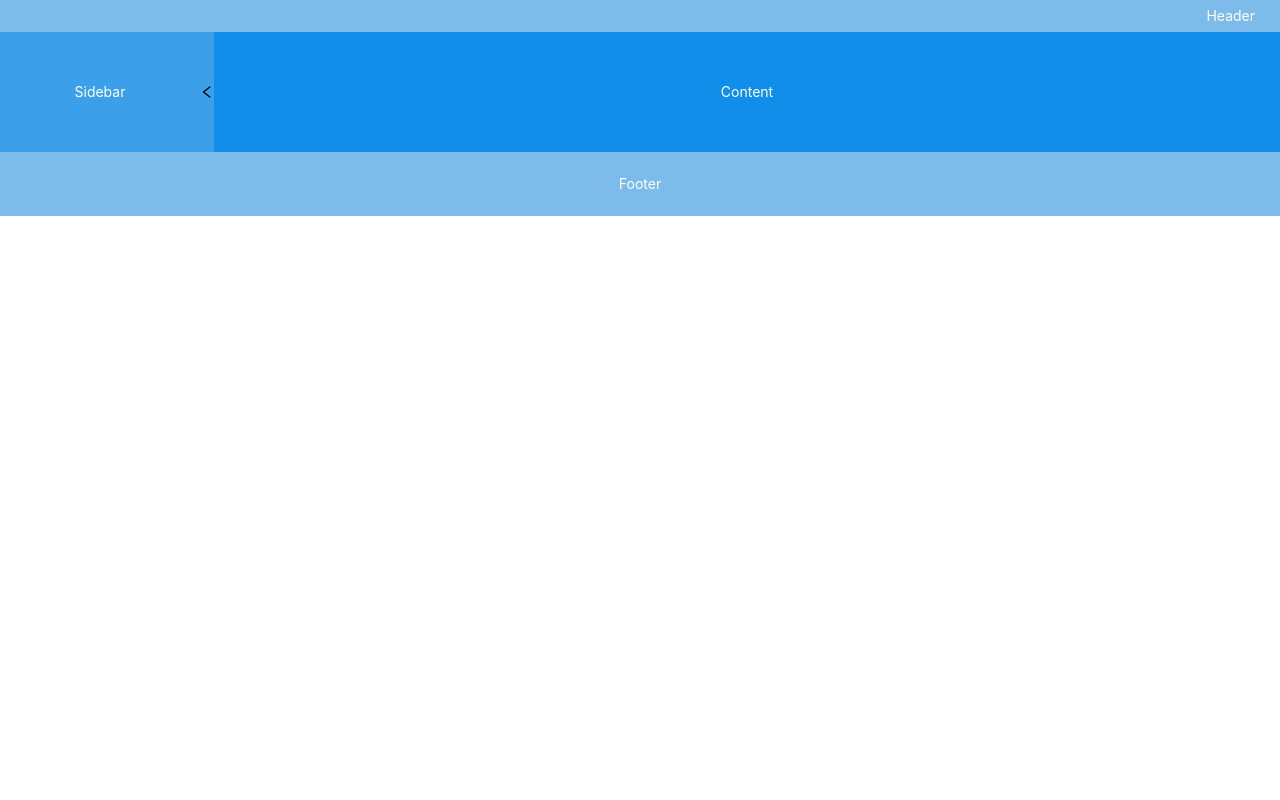
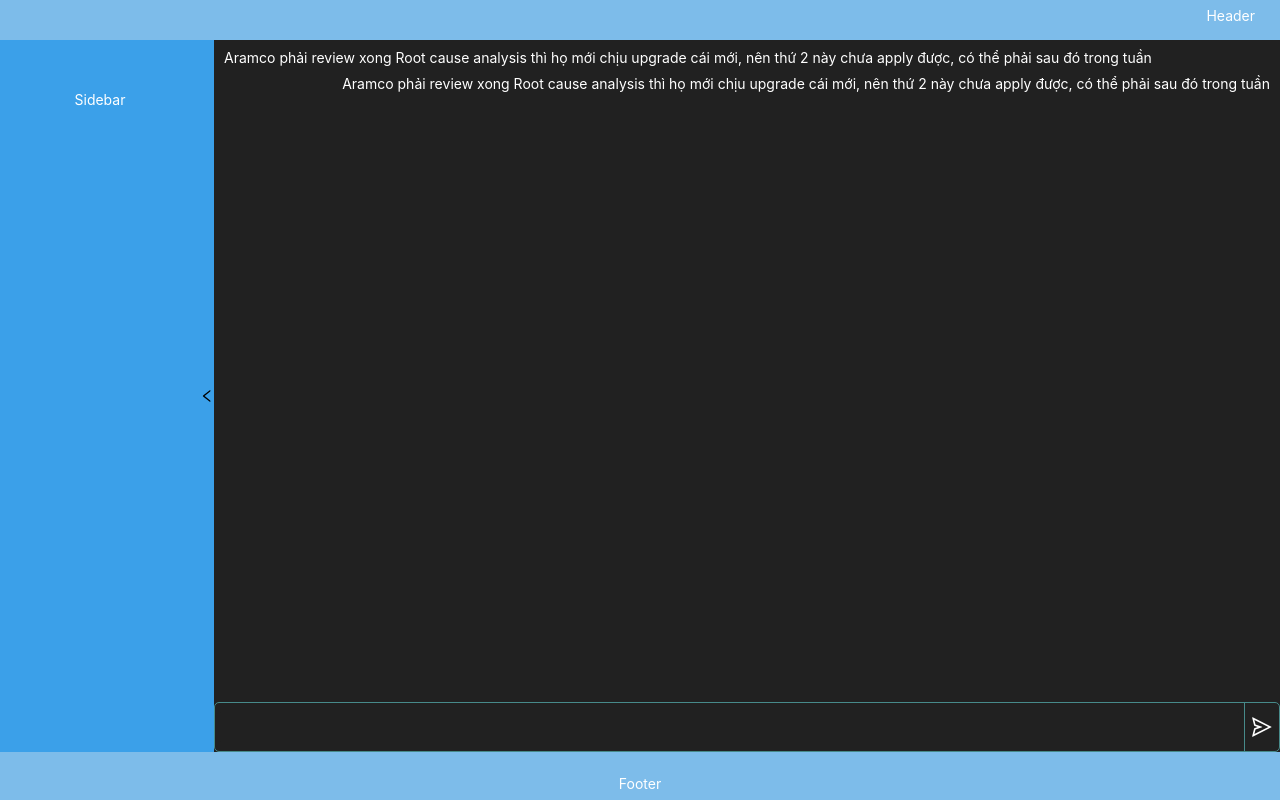
Before and after one commit to AI-Cooker/ResearchAgent, a React (Create React App) app in the folder gui/: page / in a window 1280 px wide. Built offline with nearby package versions, Linux system fonts and the light colour scheme.

Commit message:
Create Input Field

```diff
--- a/gui/package.json
+++ b/gui/package.json
@@ -8,6 +8,7 @@
     "@testing-library/user-event": "^13.5.0",
     "antd": "^5.10.0",
     "babel-plugin-module-resolver": "^5.0.0",
+    "classnames": "^2.3.2",
     "normalize.css": "^8.0.1",
     "react": "^18.2.0",
     "react-dom": "^18.2.0",
--- /dev/null
+++ b/gui/src/components/ChatBox/ChatBox.module.scss
@@ -0,0 +1,36 @@
+@import '../GlobalStyles/GlobalStyles.scss';
+
+.Chatbox-wrapper {
+  height: 100%;
+  background-color: $dark-mode-background-color;
+  color: $dark-mode-color;
+}
+
+.Chatbox-wrapper .Chatbox-input-wrapper {
+  height: 7%;
+  display: flex;
+  border-radius: 5px;
+  align-items: center;
+  border: 1px solid #478a8a;
+}
+
+.Chatbox-wrapper .Chatbox-textarea {
+  resize: none;
+  background-color: $dark-mode-background-color;
+  border: none;
+  color: $dark-mode-color;
+}
+
+.Chatbox-wrapper .Chatbox-send-button {
+  height: 100%;
+  padding: 7px;
+  cursor: pointer;
+  font-size: 20px;
+  border-left: 1px solid #478a8a;
+}
+
+.Chatbox-wrapper .MessageBox-wrapper {
+  height: 93%;
+  overflow-y: scroll;
+  padding: 5px;
+}
--- /dev/null
+++ b/gui/src/components/ChatBox/index.js
@@ -0,0 +1,30 @@
+import classNames from 'classnames/bind';
+import styles from './ChatBox.module.scss';
+import { Input } from 'antd';
+import { SendOutlined } from '@ant-design/icons';
+
+const { TextArea } = Input;
+const cx = classNames.bind(styles);
+
+const ChatBox = (props) => {
+  return (
+    <div className={cx('Chatbox-wrapper')}>
+      <div className={cx('MessageBox-wrapper')}>
+        <div style={{ textAlign: 'left', padding: '5px' }}>
+          Aramco phải review xong Root cause analysis thì họ mới chịu upgrade cái mới, nên thứ 2 này chưa apply được, có
+          thể phải sau đó trong tuần
+        </div>
+        <div style={{ textAlign: 'right', padding: '5px' }}>
+          Aramco phải review xong Root cause analysis thì họ mới chịu upgrade cái mới, nên thứ 2 này chưa apply được, có
+          thể phải sau đó trong tuần
+        </div>
+      </div>
+      <div className={cx('Chatbox-input-wrapper')}>
+        <TextArea className={cx('Chatbox-textarea')} autoSize={{ minRows: 1, maxRows: 2 }} />
+        <SendOutlined className={cx('Chatbox-send-button')} />
+      </div>
+    </div>
+  );
+};
+
+export default ChatBox;
--- /dev/null
+++ b/gui/src/components/Content/Content.module.scss
@@ -0,0 +1,3 @@
+.Content-wrapper {
+  height: 90%;
+}
--- a/gui/src/components/Content/index.js
+++ b/gui/src/components/Content/index.js
@@ -1,16 +1,13 @@
 import { RightOutlined, LeftOutlined } from '@ant-design/icons';
 import { Layout } from 'antd';
 import SideBar from '../SideBar';
+import ChatBox from '../ChatBox';
 import { useState } from 'react';
+import styles from './Content.module.scss';
+import classNames from 'classnames/bind';
 
 const { Content: ContentAntd } = Layout;
-const contentStyle = {
-  textAlign: 'center',
-  minHeight: 120,
-  lineHeight: '120px',
-  color: '#fff',
-  backgroundColor: '#108ee9',
-};
+const cx = classNames.bind(styles);
 
 const Content = (props) => {
   const [isShowSideBar, setIsShowSideBar] = useState(true);
@@ -21,14 +18,16 @@ const Content = (props) => {
   };
 
   return (
-    <Layout hasSider>
+    <Layout hasSider className={cx("Content-wrapper")}>
       {isShowSideBar ? <SideBar /> : null}
       {isShowSideBar ? (
         <LeftOutlined style={{ cursor: 'pointer', backgroundColor: '#3ba0e9' }} onClick={handleShowSidebar} />
       ) : (
         <RightOutlined style={{ cursor: 'pointer', backgroundColor: '#3ba0e9' }} onClick={handleShowSidebar} />
       )}
-      <ContentAntd style={contentStyle}>Content</ContentAntd>
+      <ContentAntd>
+        <ChatBox />
+      </ContentAntd>
     </Layout>
   );
 };
--- a/gui/src/components/Footer/index.js
+++ b/gui/src/components/Footer/index.js
@@ -5,6 +5,7 @@ const footerStyle = {
   textAlign: 'center',
   color: '#fff',
   backgroundColor: '#7dbcea',
+  height: '5%',
 };
 
 const Footer = (props) => {
--- a/gui/src/components/GlobalStyles/GlobalStyles.scss
+++ b/gui/src/components/GlobalStyles/GlobalStyles.scss
@@ -1,5 +1,8 @@
 @import 'normalize.css';
 @import url('https://fonts.googleapis.com/css2?family=Inter:wght@100;300;400;700&family=Open+Sans:wght@300&family=Roboto:ital,wght@0,300;0,500;1,300&display=swap');
+
+$dark-mode-background-color: #212121;
+$dark-mode-color: white;
 
 body {
   font-family: 'Inter', sans-serif;
--- a/gui/src/components/Header/index.js
+++ b/gui/src/components/Header/index.js
@@ -5,10 +5,10 @@ const { Header: HeaderAntd } = Layout;
 const headerStyle = {
   textAlign: 'right',
   color: '#fff',
-  height: 32,
   paddingInline: 25,
   lineHeight: '32px',
   backgroundColor: '#7dbcea',
+  height: '5%',
 };
 
 const Header = (props) => {
--- /dev/null
+++ b/gui/src/components/Home/Home.module.scss
@@ -0,0 +1,4 @@
+.Home-wrapper {
+  max-height: 100vh;
+  height: 100vh;
+}
--- a/gui/src/components/Home/index.js
+++ b/gui/src/components/Home/index.js
@@ -2,10 +2,14 @@ import { Layout } from 'antd';
 import Header from '../Header';
 import Footer from '../Footer';
 import Content from '../Content';
+import styles from './Home.module.scss';
+import classNames from 'classnames/bind';
+
+const cx = classNames.bind(styles);
 
 const Home = (props) => {
   return (
-    <Layout>
+    <Layout className={cx('Home-wrapper')}>
       <Header />
       <Content />
       <Footer />
```
